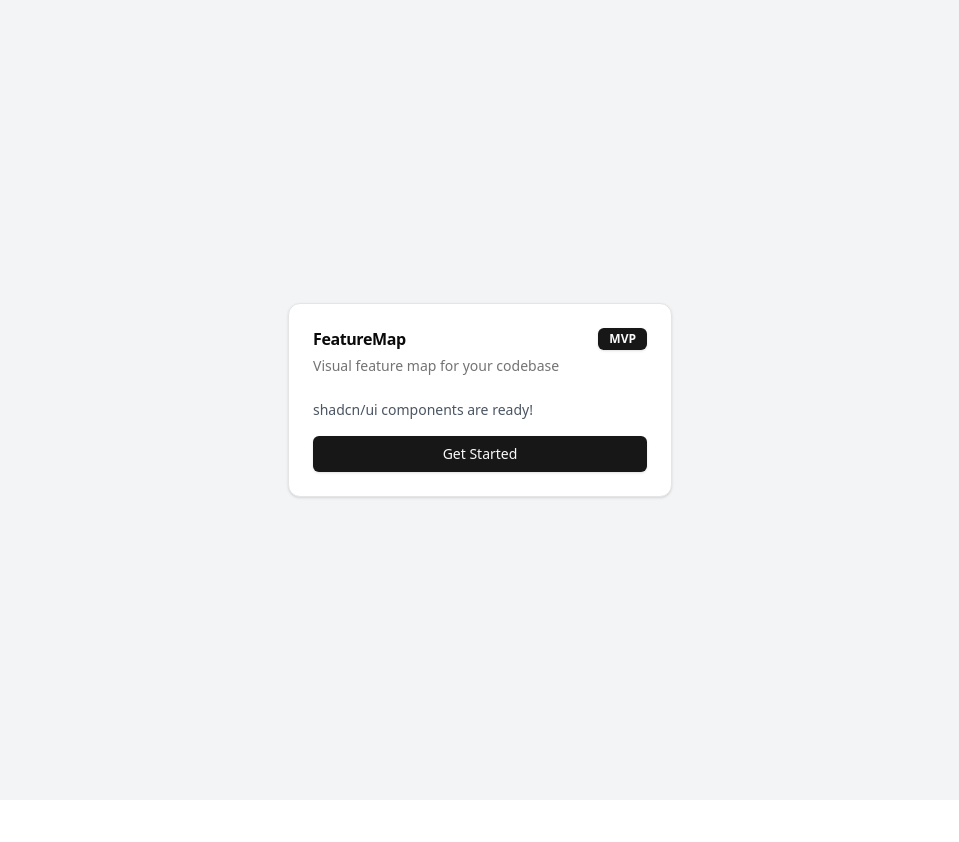
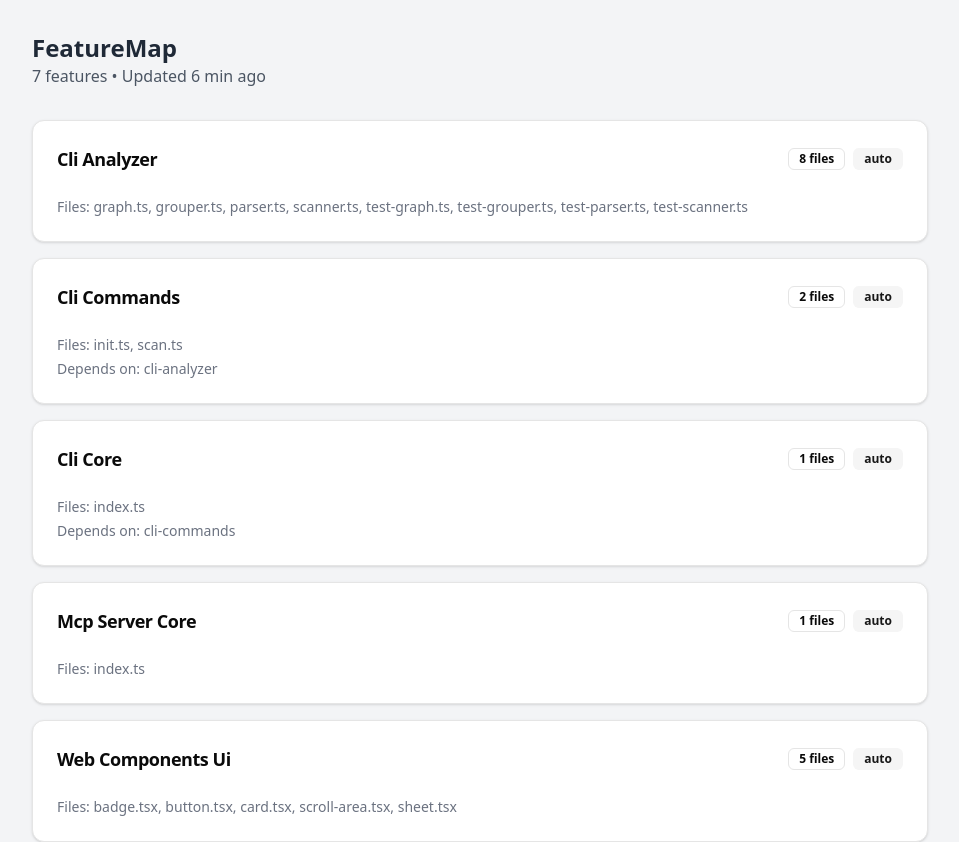
Before and after one commit to EugeneGameEdu/FeatureMap, a React (Vite) app in the folder packages/web/: page / in a window 1280 px wide. Shown: the top 842 px of the page, without its empty margins (160-1119 px from the left). Before the commit the page ends 800 px from the top, so only its background shows below. Built offline with nearby package versions, Linux system fonts and the light colour scheme.

Commit message:
feat(web): load feature map data from yaml

```diff
--- /dev/null
+++ b/packages/web/public/featuremap-data/features/cli-analyzer.yaml
@@ -0,0 +1,19 @@
+id: cli-analyzer
+name: Cli Analyzer
+description: null
+source: auto
+status: active
+files:
+  - path: packages/cli/src/analyzer/graph.ts
+  - path: packages/cli/src/analyzer/grouper.ts
+  - path: packages/cli/src/analyzer/parser.ts
+  - path: packages/cli/src/analyzer/scanner.ts
+  - path: packages/cli/src/analyzer/test-graph.ts
+  - path: packages/cli/src/analyzer/test-grouper.ts
+  - path: packages/cli/src/analyzer/test-parser.ts
+  - path: packages/cli/src/analyzer/test-scanner.ts
+exports: []
+dependsOn: []
+metadata:
+  createdAt: 2025-12-14T09:57:10.550Z
+  updatedAt: 2025-12-14T09:57:10.550Z
--- /dev/null
+++ b/packages/web/public/featuremap-data/features/cli-commands.yaml
@@ -0,0 +1,14 @@
+id: cli-commands
+name: Cli Commands
+description: null
+source: auto
+status: active
+files:
+  - path: packages/cli/src/commands/init.ts
+  - path: packages/cli/src/commands/scan.ts
+exports: []
+dependsOn:
+  - cli-analyzer
+metadata:
+  createdAt: 2025-12-14T09:57:10.550Z
+  updatedAt: 2025-12-14T09:57:10.550Z
--- /dev/null
+++ b/packages/web/public/featuremap-data/features/cli-core.yaml
@@ -0,0 +1,13 @@
+id: cli-core
+name: Cli Core
+description: null
+source: auto
+status: active
+files:
+  - path: packages/cli/src/index.ts
+exports: []
+dependsOn:
+  - cli-commands
+metadata:
+  createdAt: 2025-12-14T09:57:10.551Z
+  updatedAt: 2025-12-14T09:57:10.551Z
--- /dev/null
+++ b/packages/web/public/featuremap-data/features/mcp-server-core.yaml
@@ -0,0 +1,12 @@
+id: mcp-server-core
+name: Mcp Server Core
+description: null
+source: auto
+status: active
+files:
+  - path: packages/mcp-server/src/index.ts
+exports: []
+dependsOn: []
+metadata:
+  createdAt: 2025-12-14T09:57:10.551Z
+  updatedAt: 2025-12-14T09:57:10.551Z
--- /dev/null
+++ b/packages/web/public/featuremap-data/features/web-components-ui.yaml
@@ -0,0 +1,16 @@
+id: web-components-ui
+name: Web Components Ui
+description: null
+source: auto
+status: active
+files:
+  - path: packages/web/src/components/ui/badge.tsx
+  - path: packages/web/src/components/ui/button.tsx
+  - path: packages/web/src/components/ui/card.tsx
+  - path: packages/web/src/components/ui/scroll-area.tsx
+  - path: packages/web/src/components/ui/sheet.tsx
+exports: []
+dependsOn: []
+metadata:
+  createdAt: 2025-12-14T09:57:10.552Z
+  updatedAt: 2025-12-14T09:57:10.552Z
--- /dev/null
+++ b/packages/web/public/featuremap-data/features/web-core.yaml
@@ -0,0 +1,13 @@
+id: web-core
+name: Web Core
+description: null
+source: auto
+status: active
+files:
+  - path: packages/web/src/App.tsx
+  - path: packages/web/src/main.tsx
+exports: []
+dependsOn: []
+metadata:
+  createdAt: 2025-12-14T09:57:10.552Z
+  updatedAt: 2025-12-14T09:57:10.552Z
--- /dev/null
+++ b/packages/web/public/featuremap-data/features/web-lib.yaml
@@ -0,0 +1,12 @@
+id: web-lib
+name: Web Lib
+description: null
+source: auto
+status: active
+files:
+  - path: packages/web/src/lib/utils.ts
+exports: []
+dependsOn: []
+metadata:
+  createdAt: 2025-12-14T09:57:10.553Z
+  updatedAt: 2025-12-14T09:57:10.553Z
--- /dev/null
+++ b/packages/web/public/featuremap-data/graph.yaml
@@ -0,0 +1,36 @@
+version: 1
+generatedAt: 2025-12-14T09:57:10.554Z
+nodes:
+  - id: cli-analyzer
+    label: Cli Analyzer
+    type: feature
+    fileCount: 8
+  - id: cli-commands
+    label: Cli Commands
+    type: feature
+    fileCount: 2
+  - id: cli-core
+    label: Cli Core
+    type: feature
+    fileCount: 1
+  - id: mcp-server-core
+    label: Mcp Server Core
+    type: feature
+    fileCount: 1
+  - id: web-components-ui
+    label: Web Components Ui
+    type: feature
+    fileCount: 5
+  - id: web-core
+    label: Web Core
+    type: feature
+    fileCount: 2
+  - id: web-lib
+    label: Web Lib
+    type: feature
+    fileCount: 1
+edges:
+  - source: cli-commands
+    target: cli-analyzer
+  - source: cli-core
+    target: cli-commands
--- a/packages/web/src/App.tsx
+++ b/packages/web/src/App.tsx
@@ -1,27 +1,106 @@
+import { useEffect, useState } from 'react';
 import { Badge } from '@/components/ui/badge';
 import { Button } from '@/components/ui/button';
 import { Card, CardContent, CardDescription, CardHeader, CardTitle } from '@/components/ui/card';
+import { formatDate, loadFeatureMap } from '@/lib/loadFeatureMap';
+import type { FeatureMapData } from '@/lib/types';
 
 function App() {
+  const [data, setData] = useState<FeatureMapData | null>(null);
+  const [loading, setLoading] = useState(true);
+  const [error, setError] = useState<string | null>(null);
+
+  const loadData = async () => {
+    setLoading(true);
+    setError(null);
+    try {
+      const featureMap = await loadFeatureMap();
+      setData(featureMap);
+    } catch (err) {
+      setError(err instanceof Error ? err.message : 'Failed to load data');
+    } finally {
+      setLoading(false);
+    }
+  };
+
+  useEffect(() => {
+    loadData();
+  }, []);
+
+  if (loading) {
+    return (
+      <div className="min-h-screen bg-gray-100 flex items-center justify-center">
+        <p className="text-gray-600">Loading feature map...</p>
+      </div>
+    );
+  }
+
+  if (error) {
+    return (
+      <div className="min-h-screen bg-gray-100 flex items-center justify-center">
+        <Card className="w-96">
+          <CardHeader>
+            <CardTitle className="text-red-600">Error</CardTitle>
+            <CardDescription>{error}</CardDescription>
+          </CardHeader>
+          <CardContent>
+            <Button onClick={loadData}>Retry</Button>
+          </CardContent>
+        </Card>
+      </div>
+    );
+  }
+
+  if (!data) return null;
+
   return (
-    <div className="min-h-screen bg-gray-100 flex items-center justify-center p-8">
-      <Card className="w-96">
-        <CardHeader>
-          <div className="flex items-center justify-between">
-            <CardTitle>FeatureMap</CardTitle>
-            <Badge>MVP</Badge>
-          </div>
-          <CardDescription>
-            Visual feature map for your codebase
-          </CardDescription>
-        </CardHeader>
-        <CardContent className="space-y-4">
-          <p className="text-sm text-gray-600">
-            shadcn/ui components are ready!
+    <div className="min-h-screen bg-gray-100 p-8">
+      <div className="max-w-4xl mx-auto">
+        <div className="mb-8">
+          <h1 className="text-2xl font-bold text-gray-800">FeatureMap</h1>
+          <p className="text-gray-600">
+            {data.graph.nodes.length} features • Updated {formatDate(data.graph.generatedAt)}
           </p>
-          <Button className="w-full">Get Started</Button>
-        </CardContent>
-      </Card>
+        </div>
+
+        <div className="grid gap-4">
+          {data.graph.nodes.map((node) => {
+            const feature = data.features[node.id];
+            return (
+              <Card key={node.id}>
+                <CardHeader>
+                  <div className="flex items-center justify-between">
+                    <CardTitle className="text-lg">{node.label}</CardTitle>
+                    <div className="flex gap-2">
+                      <Badge variant="outline">{node.fileCount} files</Badge>
+                      {feature?.source && (
+                        <Badge variant={feature.source === 'auto' ? 'secondary' : 'default'}>
+                          {feature.source}
+                        </Badge>
+                      )}
+                    </div>
+                  </div>
+                  {feature?.description && (
+                    <CardDescription>{feature.description}</CardDescription>
+                  )}
+                </CardHeader>
+                {feature && (
+                  <CardContent>
+                    <p className="text-sm text-gray-500">
+                      Files: {feature.files.map(f => f.path.split('/').pop()).join(', ')}
+                    </p>
+                    {feature.dependsOn.length > 0 && (
+                      <p className="text-sm text-gray-500 mt-1">
+                        Depends on: {feature.dependsOn.join(', ')}
+                      </p>
+                    )}
+                  </CardContent>
+                )}
+              </Card>
+            );
+          })}
+        </div>
+      </div>
     </div>
   );
 }
--- /dev/null
+++ b/packages/web/src/lib/loadFeatureMap.ts
@@ -0,0 +1,60 @@
+import yaml from 'js-yaml';
+import type { GraphData, Feature, FeatureMapData } from './types';
+
+const DATA_BASE_URL = '/featuremap-data';
+
+export async function loadFeatureMap(): Promise<FeatureMapData> {
+  const graph = await loadGraphYaml();
+
+  const features: Record<string, Feature> = {};
+
+  for (const node of graph.nodes) {
+    try {
+      const feature = await loadFeatureYaml(node.id);
+      features[node.id] = feature;
+    } catch (error) {
+      console.warn(`Failed to load feature ${node.id}:`, error);
+    }
+  }
+
+  return { graph, features };
+}
+
+async function loadGraphYaml(): Promise<GraphData> {
+  const response = await fetch(`${DATA_BASE_URL}/graph.yaml`);
+
+  if (!response.ok) {
+    throw new Error(`Failed to load graph.yaml: ${response.statusText}`);
+  }
+
+  const text = await response.text();
+  return yaml.load(text) as GraphData;
+}
+
+async function loadFeatureYaml(featureId: string): Promise<Feature> {
+  const response = await fetch(`${DATA_BASE_URL}/features/${featureId}.yaml`);
+
+  if (!response.ok) {
+    throw new Error(`Failed to load feature ${featureId}: ${response.statusText}`);
+  }
+
+  const text = await response.text();
+  return yaml.load(text) as Feature;
+}
+
+// Утилита для форматирования даты
+export function formatDate(isoString: string): string {
+  const date = new Date(isoString);
+  const now = new Date();
+  const diffMs = now.getTime() - date.getTime();
+  const diffMins = Math.floor(diffMs / 60000);
+
+  if (diffMins < 1) return 'just now';
+  if (diffMins < 60) return `${diffMins} min ago`;
+
+  const diffHours = Math.floor(diffMins / 60);
+  if (diffHours < 24) return `${diffHours} hours ago`;
+
+  const diffDays = Math.floor(diffHours / 24);
+  return `${diffDays} days ago`;
+}
--- /dev/null
+++ b/packages/web/src/lib/types.ts
@@ -0,0 +1,45 @@
+// Типы данных для FeatureMap
+
+export interface FeatureNode {
+  id: string;
+  label: string;
+  type: string;
+  fileCount: number;
+}
+
+export interface FeatureEdge {
+  source: string;
+  target: string;
+}
+
+export interface GraphData {
+  version: number;
+  generatedAt: string;
+  nodes: FeatureNode[];
+  edges: FeatureEdge[];
+}
+
+export interface FeatureFile {
+  path: string;
+  role?: string;
+}
+
+export interface Feature {
+  id: string;
+  name: string;
+  description: string | null;
+  source: 'auto' | 'ai' | 'manual';
+  status: 'active' | 'deprecated' | 'ignored';
+  files: FeatureFile[];
+  exports: string[];
+  dependsOn: string[];
+  metadata: {
+    createdAt: string;
+    updatedAt: string;
+  };
+}
+
+export interface FeatureMapData {
+  graph: GraphData;
+  features: Record<string, Feature>;
+}
```
